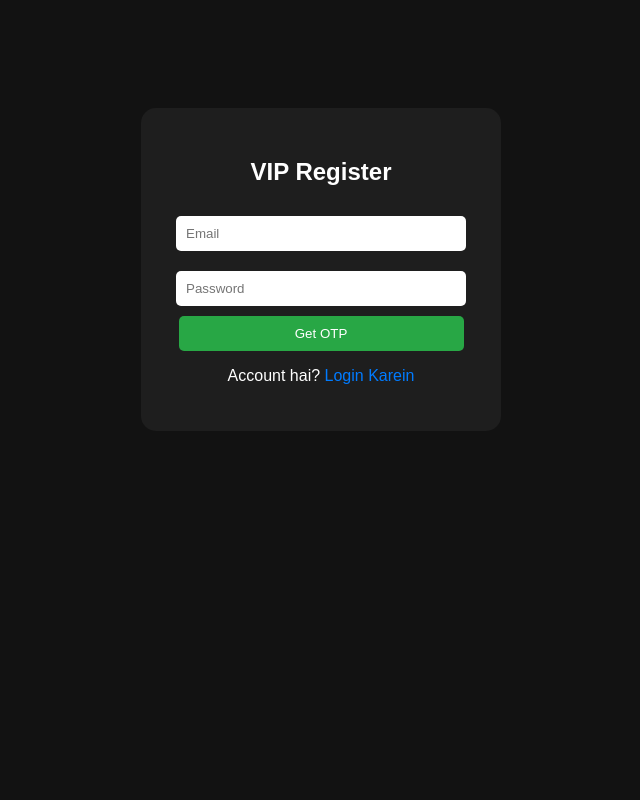
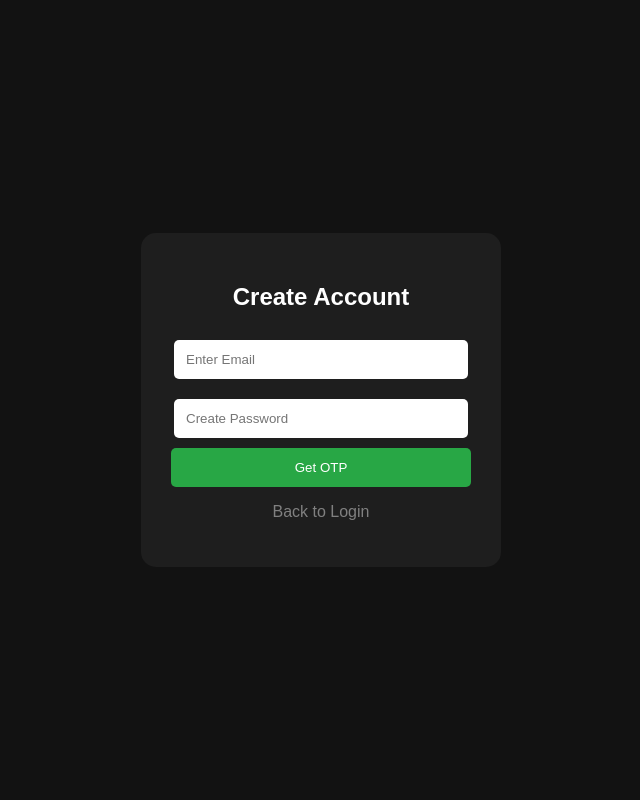
Before and after one commit to raoyugalyadav4554-ship-it/my-vip-login, a Flask app: page /signup_page in a window 1280 px wide. Shown: the whole page, without its empty margins (319-959 px from the left). Run offline with Flask 3, Linux system fonts and the light colour scheme.

Commit message:
Revamp signup page layout and styles

```diff
--- a/templates/signup.html
+++ b/templates/signup.html
@@ -2,23 +2,23 @@
 <html>
 <head>
     <title>VIP Register</title>
+    <meta name="viewport" content="width=device-width, initial-scale=1">
     <style>
-        body { font-family: sans-serif; background: #121212; color: white; text-align: center; padding-top: 100px; }
-        .box { background: #1e1e1e; padding: 30px; border-radius: 15px; display: inline-block; width: 300px; }
-        input { width: 90%; padding: 10px; margin: 10px 0; border-radius: 5px; border: none; }
-        button { width: 95%; padding: 10px; background: #28a745; color: white; border: none; border-radius: 5px; cursor: pointer; }
-        a { color: #007bff; text-decoration: none; }
+        body { background: #121212; color: white; font-family: sans-serif; display: flex; justify-content: center; align-items: center; height: 100vh; margin: 0; }
+        .card { background: #1e1e1e; padding: 30px; border-radius: 15px; text-align: center; width: 300px; }
+        input { width: 90%; padding: 12px; margin: 10px 0; border-radius: 5px; border: none; }
+        button { width: 100%; padding: 12px; background: #28a745; color: white; border: none; border-radius: 5px; cursor: pointer; }
     </style>
 </head>
 <body>
-    <div class="box">
-        <h2>VIP Register</h2>
+    <div class="card">
+        <h2>Create Account</h2>
         <form action="/signup_request" method="POST">
-            <input type="email" name="email" placeholder="Email" required>
-            <input type="password" name="password" placeholder="Password" required>
+            <input type="email" name="email" placeholder="Enter Email" required>
+            <input type="password" name="password" placeholder="Create Password" required>
             <button type="submit">Get OTP</button>
         </form>
-        <p>Account hai? <a href="/">Login Karein</a></p>
+        <p><a href="/" style="color:gray; text-decoration:none;">Back to Login</a></p>
     </div>
 </body>
 </html>
```
